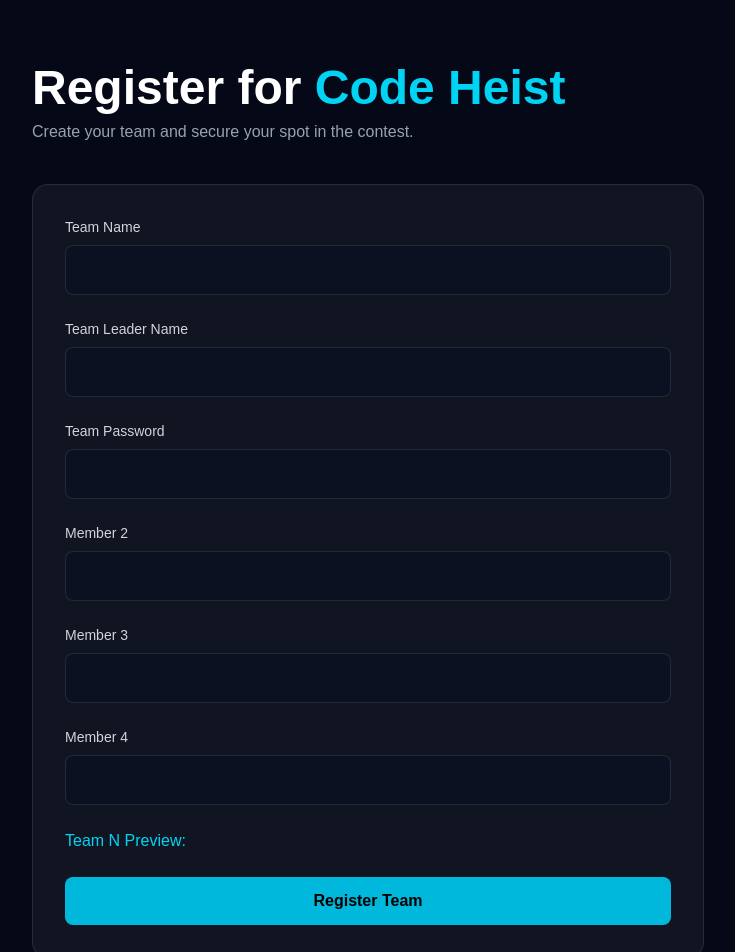
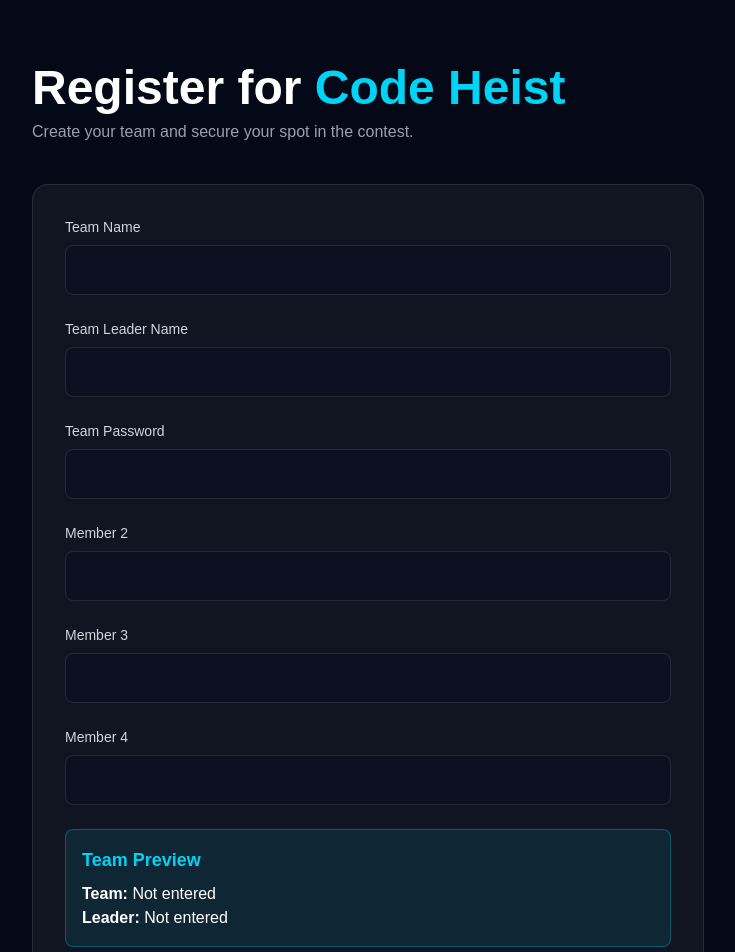
Before and after one commit to AneeshAthawale/code-heist-again, a Next.js app: page /Register in a window 1280 px wide. Shown: the top 952 px of the page, without its empty margins (272-1007 px from the left). Built offline with nearby package versions, Linux system fonts and the light colour scheme.

Commit message:
Added previews in register

```diff
--- a/app/Register/page.tsx
+++ b/app/Register/page.tsx
@@ -4,7 +4,16 @@ import { useState } from "react";
 
 export default function RegisterPage() {
   const [teamName, setTeamName] = useState("");
+  const [leaderName, setLeaderName] = useState("");
 
+  function handleSubmit(e: React.FormEvent) {
+    e.preventDefault();
+
+    console.log("Team Name:", teamName);
+    console.log("Leader Name:", leaderName);
+
+    alert(`Team ${teamName} registered successfully!`);
+  }
   return (
     <main className="min-h-screen bg-[#050816] text-white px-6 py-16">
       <div className="mx-auto max-w-2xl">
@@ -38,6 +47,8 @@ export default function RegisterPage() {
 
             <input
               type="text"
+              value={leaderName}
+              onChange={(e) => setLeaderName(e.target.value)}
               className="w-full rounded-lg border border-white/10 bg-[#0B1120] p-3 outline-none focus:border-cyan-400"
             />
           </div>
@@ -86,9 +97,20 @@ export default function RegisterPage() {
             />
           </div>
 
-          <p className="text-cyan-400">
-            Team N Preview: {teamName}
-          </p>
+          <div className="rounded-lg border border-cyan-400/30 bg-cyan-400/10 p-4">
+            <h3 className="mb-2 text-lg font-semibold text-cyan-400">
+              Team Preview
+            </h3>
+
+            <p>
+              <span className="font-semibold">Team:</span> {teamName || "Not entered"}
+            </p>
+
+            <p>
+              <span className="font-semibold">Leader:</span> {leaderName || "Not entered"}
+            </p>
+
+          </div>
 
           <button
             type="submit"
```
